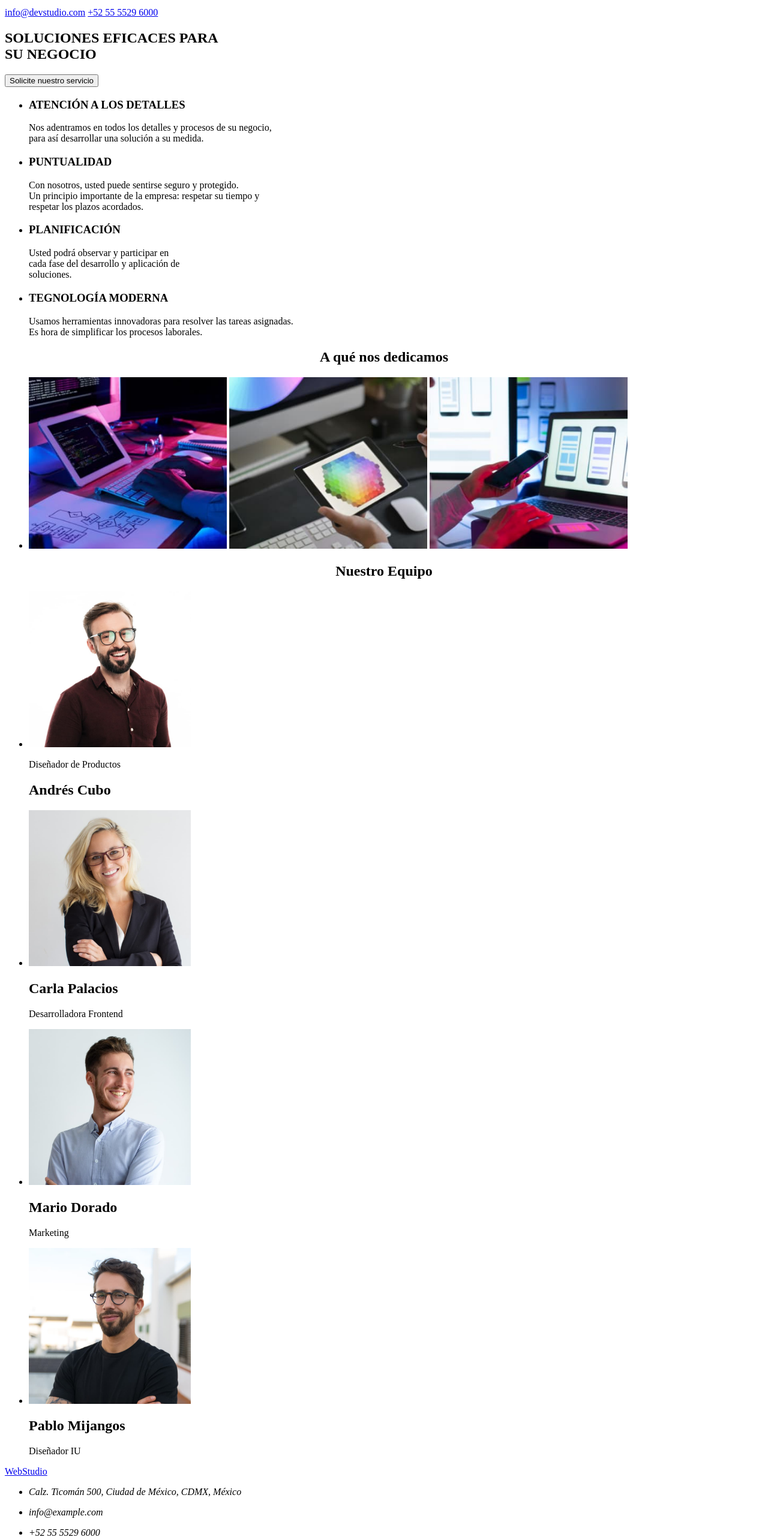
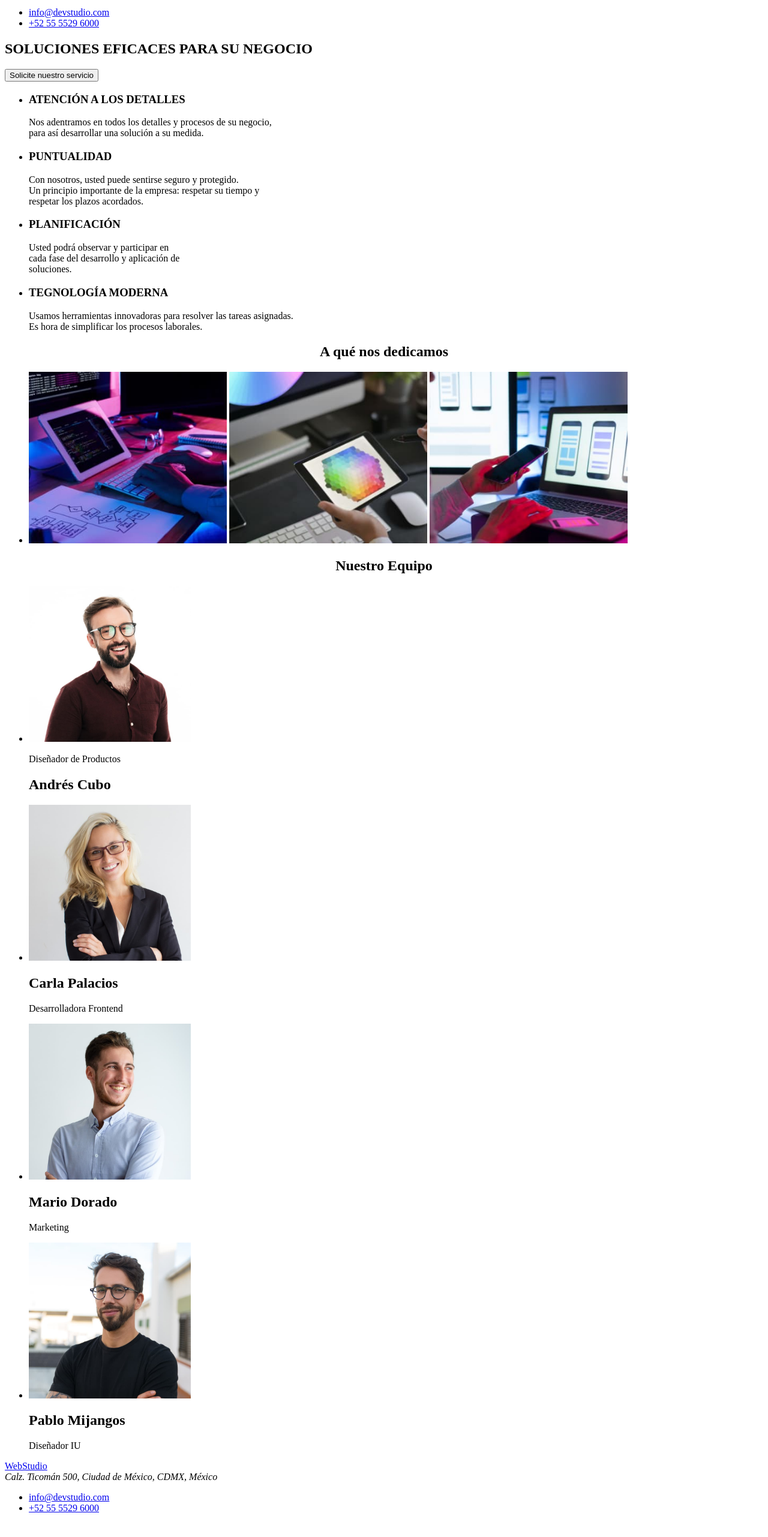
Before and after one commit to Acrosave/goit-markup-hw-01, a plain HTML site: page index.html in a window 1280 px wide. Shown: the part 100-2663 px from the top of the page at 60% size. After the commit the page ends 2640 px from the top, so only its background shows below. Drawn offline with Linux system fonts and the light colour scheme.

Commit message:
Tarea corregida

```diff
--- a/index.html
+++ b/index.html
@@ -12,21 +12,25 @@
     <header>
         <a href="#">WebStudio</a>
         <nav>
-            <ol>
+            <ul>
                 <li>Estudio</li>
                 <li>Portafolio</li>
                 <li>Contactos</li>
-            </ol>
+            </ul>
         </nav>
-        <div>
-            <a href="mailto:info@devstudio.com">info@devstudio.com</a>
-            <a href="tel:+525555296000">+52 55 5529 6000</a>
-        </div>
+        <ul>
+            <li>
+                <a href="mailto:info@devstudio.com">info@devstudio.com</a>
+            </li>
+            <li>
+                <a href="tel:+525555296000">+52 55 5529 6000</a>
+            </li>
+        </ul>
     </header>
     <main>
         <section>
-            <h1>SOLUCIONES EFICACES PARA <br> SU NEGOCIO</h1>
-            <input type="button" value="Solicite nuestro servicio">
+            <h1>SOLUCIONES EFICACES PARA SU NEGOCIO</h1>
+            <button>Solicite nuestro servicio</button>
         </section>
         <section>
             <ul>
@@ -92,13 +96,11 @@
     </main>
     <footer>
         <a href="#">WebStudio</a>
-        <address>
+        <address>Calz. Ticomán 500, Ciudad de México, CDMX, México</address>
         <ul>
-            <li><p> Calz. Ticomán 500, Ciudad de México, CDMX, México</p></li>
-            <li><p> info@example.com</p></li>
-            <li><p> +52 55 5529 6000 </p></li>
+            <li><a href="mailto:info@devstudio.com">info@devstudio.com</a></li>
+            <li><a href="tel:+525555296000">+52 55 5529 6000</a></li>
         </ul>
-    </address>
     </footer>
 </body>
 </html>
```
